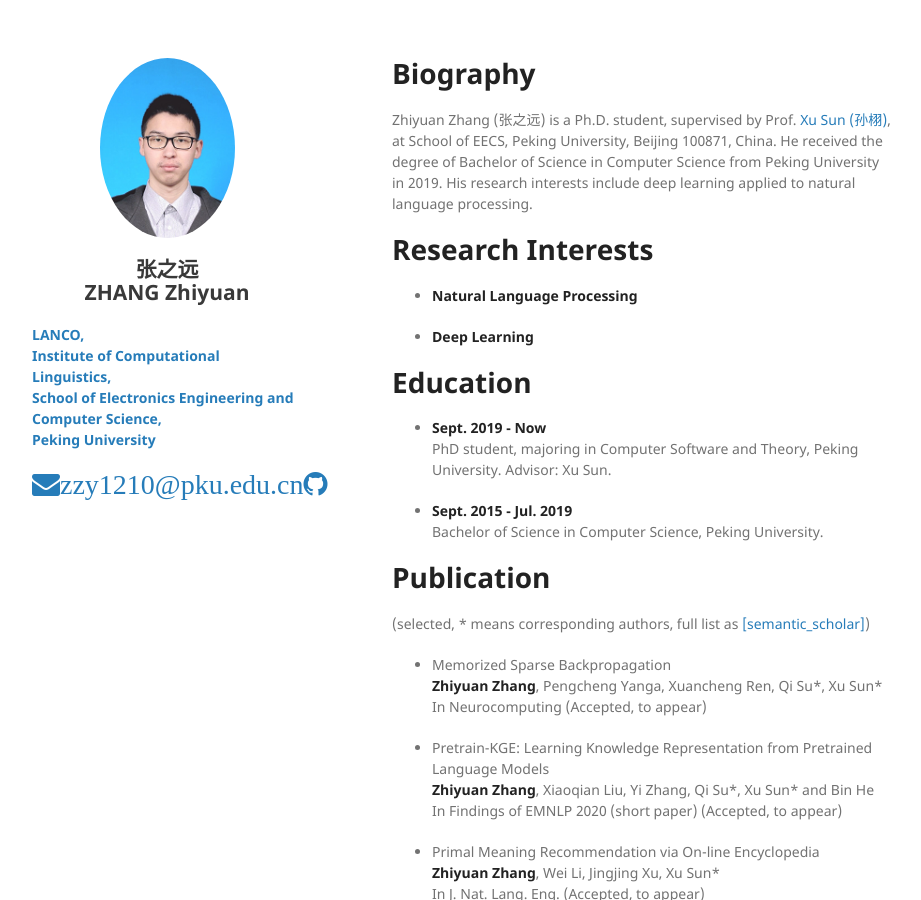
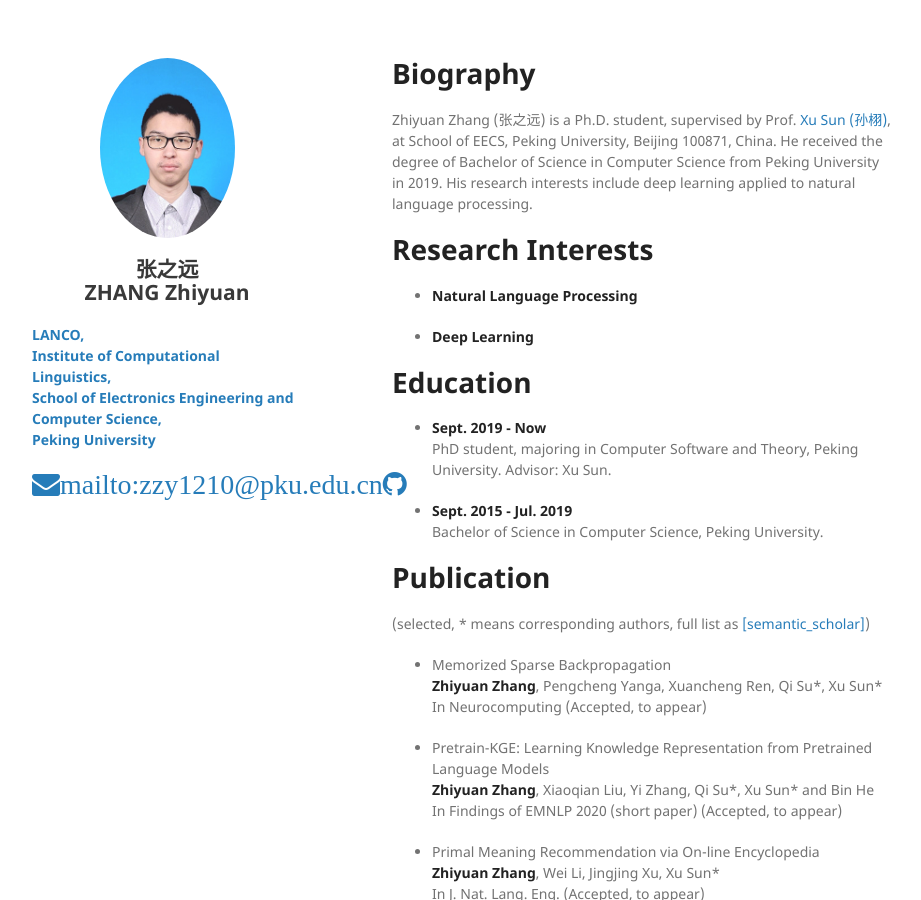
Before and after one commit to pkuzzy/pkuzzy.github.io, a Jekyll site: the page built from index.md, in a window 1280 px wide and 900 px high. Shown: the whole window, without its empty margins (178-1099 px from the left). Built offline with Jekyll 4.4.1, drawn with Linux system fonts in a browser that asks for light colours; nearby versions of some CDN libraries; our own code applies the rules of GitHub Pages for plain Markdown files.

Commit message:
Update default.html

```diff
--- a/_layouts/default.html
+++ b/_layouts/default.html
@@ -39,7 +39,7 @@
         </p>
 
         <div class="hor-dist-container">
-          <a href="{{ site.email_full }}"><i class="fa fa-envelope fa-2x">zzy1210@pku.edu.cn</i></a>
+          <a href="{{ site.email_full }}"><i class="fa fa-envelope fa-2x">{{ site.email_full }}</i></a>
           <a href="{{ site.github.owner_url }}"><i class="fa fa-github fa-2x"></i></a>
         </div>
 
```
